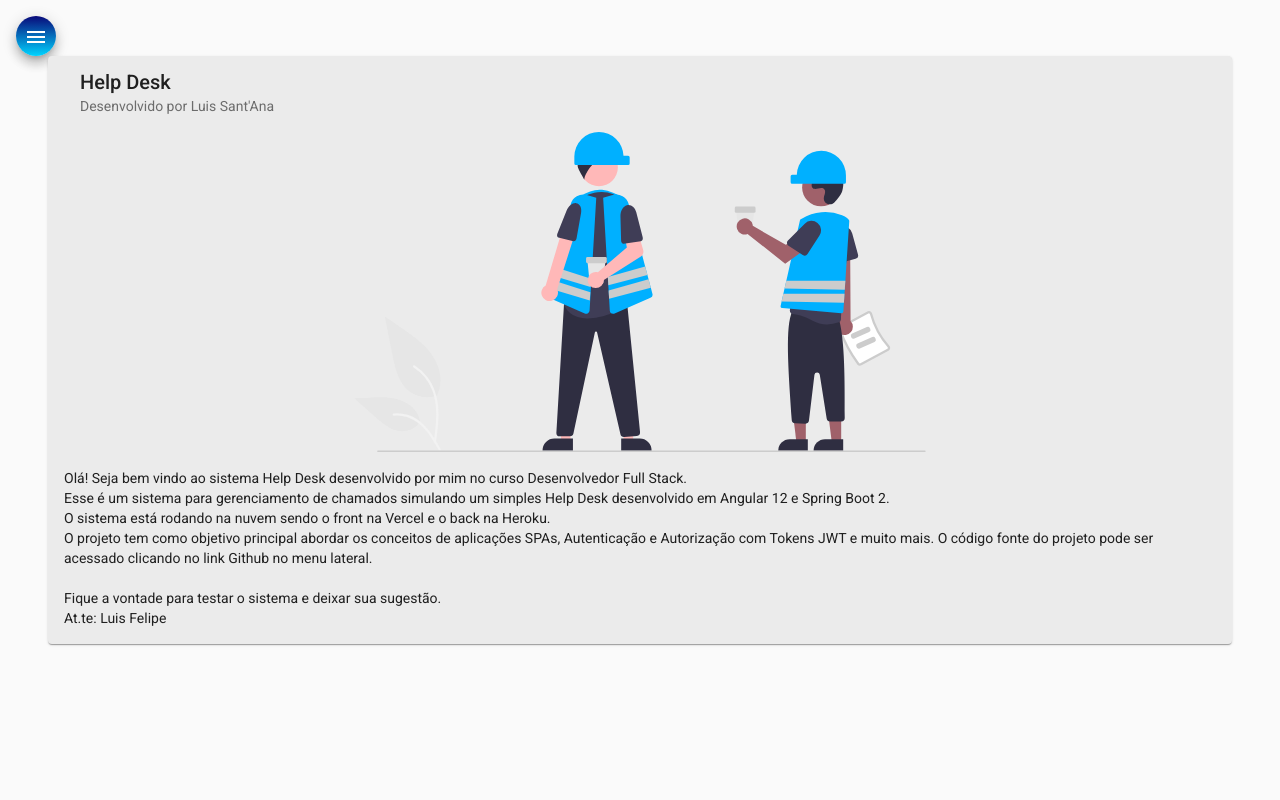
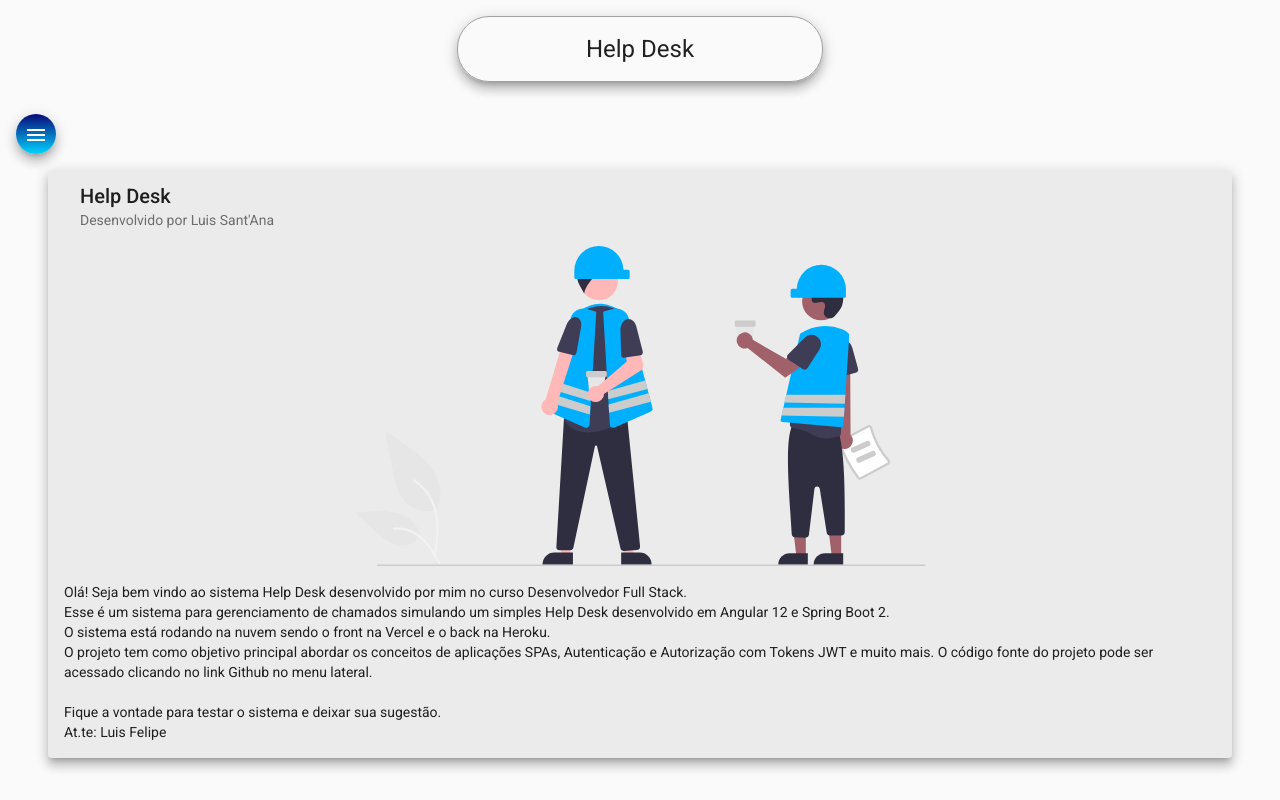
Before and after one commit to luisfelipe449/helpdesk-front, an Angular app: page /home in a window 1280 px wide. Built offline with nearby package versions, Linux system fonts and the light colour scheme.

Commit message:
html e css para componente header

```diff
--- a/src/app/components/header/header.component.css
+++ b/src/app/components/header/header.component.css
@@ -0,0 +1,12 @@
+.container{
+    display: flex;
+    justify-content: center;
+    align-items: center;
+}
+
+h1{
+    margin-top: 1rem;
+    border: 1px solid rgb(161,159,159);
+    padding: 1rem 10%;
+    border-radius: 2rem;
+}
--- a/src/app/components/header/header.component.html
+++ b/src/app/components/header/header.component.html
@@ -1 +1,3 @@
-<p>header works!</p>
+<div class="container">
+    <h1 class="mat-elevation-z8">Help Desk</h1>
+</div>
--- a/src/app/components/home/home.component.css
+++ b/src/app/components/home/home.component.css
@@ -1,6 +1,6 @@
 .card{
     width: 90%;
-    margin: auto;
+    margin: 1rem auto 0 auto;
     background-color: rgb(235,235,235);
 }
 
--- a/src/app/components/home/home.component.html
+++ b/src/app/components/home/home.component.html
@@ -1,4 +1,4 @@
-<mat-card class="card">
+<mat-card class="card mat-elevation-z8">
   <mat-card-header>
     <mat-card-title>Help Desk</mat-card-title>
     <mat-card-subtitle>Desenvolvido por Luis Sant'Ana</mat-card-subtitle>
--- a/src/app/components/nav/nav.component.html
+++ b/src/app/components/nav/nav.component.html
@@ -26,6 +26,7 @@
   </mat-drawer>
 
   <div class="sidenav-content">
+    <app-header></app-header>
     <button
       class="mat-elevation-z8 menu"
       mat-icon-button
```
